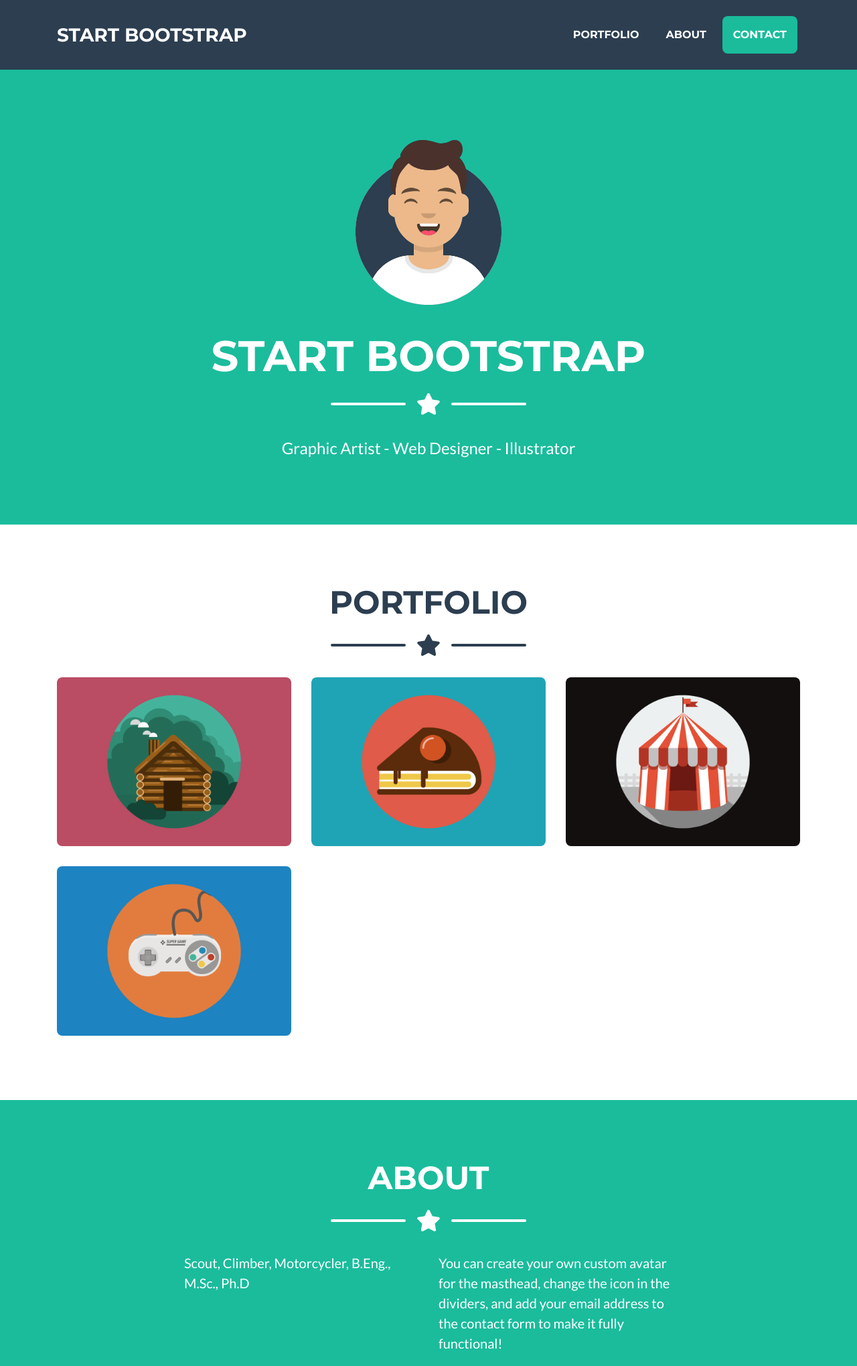
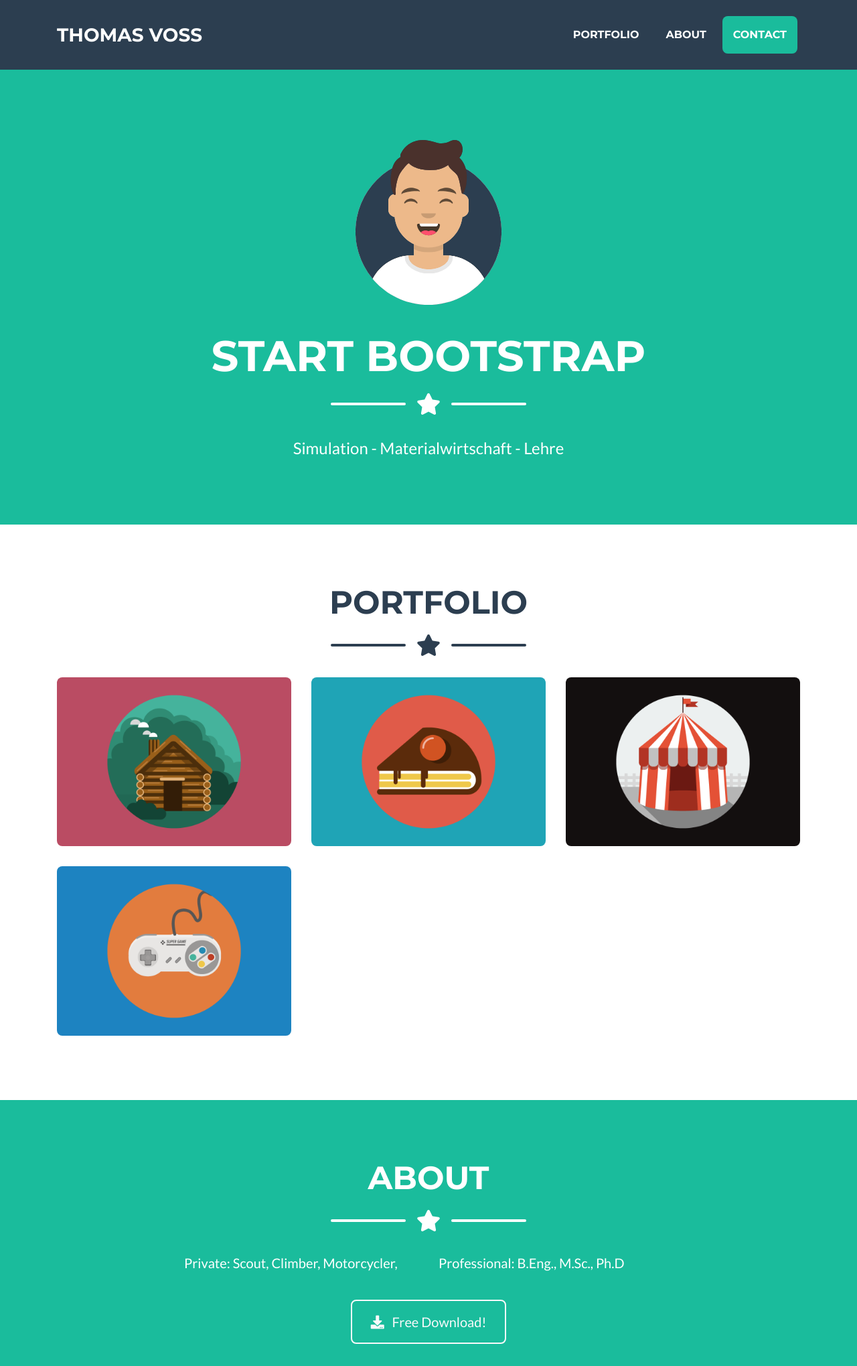
Before and after one commit to ThomasVoss/ThomasVoss.github.io, a website with bundled scripts: page index.html in a window 1280 px wide. Shown: the top 2039 px of the page at 67% size. Built offline with nearby package versions, Linux system fonts and the light colour scheme.

Commit message:
more blanks to fill
 getting on it

```diff
--- a/index.html
+++ b/index.html
@@ -5,8 +5,8 @@
 
   <meta charset="utf-8">
   <meta name="viewport" content="width=device-width, initial-scale=1, shrink-to-fit=no">
-  <meta name="description" content="">
-  <meta name="author" content="">
+  <meta name="description" content="Personal Page">
+  <meta name="author" content="Thomas Voss">
 
   <title>Freelancer - Start Bootstrap Theme</title>
 
@@ -25,7 +25,7 @@
   <!-- Navigation -->
   <nav class="navbar navbar-expand-lg bg-secondary text-uppercase fixed-top" id="mainNav">
     <div class="container">
-      <a class="navbar-brand js-scroll-trigger" href="#page-top">Start Bootstrap</a>
+      <a class="navbar-brand js-scroll-trigger" href="#page-top">Thomas Voss</a>
       <button class="navbar-toggler navbar-toggler-right text-uppercase font-weight-bold bg-primary text-white rounded" type="button" data-toggle="collapse" data-target="#navbarResponsive" aria-controls="navbarResponsive" aria-expanded="false" aria-label="Toggle navigation">
         Menu
         <i class="fas fa-bars"></i>
@@ -66,7 +66,7 @@
       </div>
 
       <!-- Masthead Subheading -->
-      <p class="masthead-subheading font-weight-light mb-0">Graphic Artist - Web Designer - Illustrator</p>
+      <p class="masthead-subheading font-weight-light mb-0">Simulation - Materialwirtschaft - Lehre</p>
 
     </div>
   </header>
@@ -163,11 +163,11 @@
       <div class="row">
         <div class="col-lg-4 ml-auto">
           <p class="lead">
-			  Scout, Climber, Motorcycler, B.Eng., M.Sc., Ph.D
+			  Private: Scout, Climber, Motorcycler,
 		  </p>
         </div>
         <div class="col-lg-4 mr-auto">
-          <p class="lead">You can create your own custom avatar for the masthead, change the icon in the dividers, and add your email address to the contact form to make it fully functional!</p>
+			<p class="lead">Professional: B.Eng., M.Sc., Ph.D</p>
         </div>
       </div>
 
```
